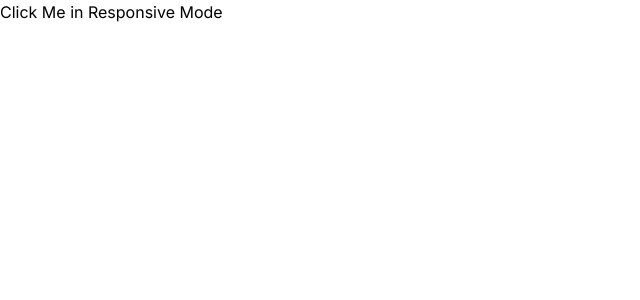
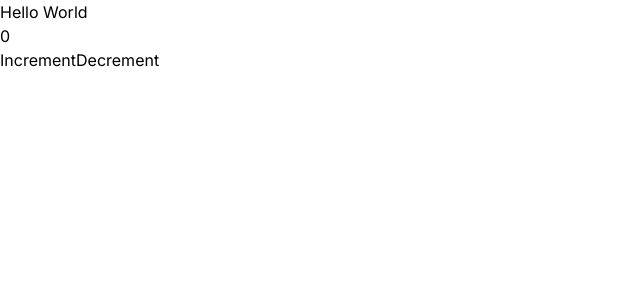
Before and after one commit to Nwakaego-Ego/shopping_cart, a Next.js app: page / in a window 1280 px wide. Shown: the top 300 px of the page, without its empty margins (0-640 px from the left). Built offline with nearby package versions, Linux system fonts and the light colour scheme.

Commit message:
Counter with useReducer

```diff
--- a/app/ShoppingCart/shoppingCart.jsx
+++ b/app/ShoppingCart/shoppingCart.jsx
@@ -1,26 +1,36 @@
 "use client";
 import { useReducer } from "react";
 
-function reducer(state, action) {
-  console.log(action.type);
-}
+const reducer = (state, action) => {
+  switch (action.type) {
+    case "increment":
+      return { count: state.count + 1 };
+    case "decrement":
+      return { count: state.count + 1 };
+    default:
+      console.log(error);
+  }
+};
 
-const initialState = { name: "Taylor", age: 42 };
+const shoppingCart = () => {
+  const [state, dispatch] = useReducer(reducer, { count: 0 });
 
-export default function Form() {
-  const [state, dispatch] = useReducer(reducer, initialState);
+  const increment = () => {
+    dispatch({ type: "increment" });
+  };
 
-  function handleClick() {
-    dispatch({ type: "button click" });
-  }
-
-  function handleMouseMove() {
-    dispatch({ type: "mouse move" });
-  }
+  const decrement = () => {
+    dispatch({ type: "decrement" });
+  };
 
   return (
-    <button onClick={handleClick} onMouseMove={handleMouseMove}>
-      Click Me in Responsive Mode
-    </button>
+    <>
+      <div>Hello World</div>
+      <div>{state.count}</div>
+      <button onClick={increment}>Increment</button>
+      <button onClick={decrement}>Decrement</button>
+    </>
   );
-}
+};
+
+export default shoppingCart;
```
